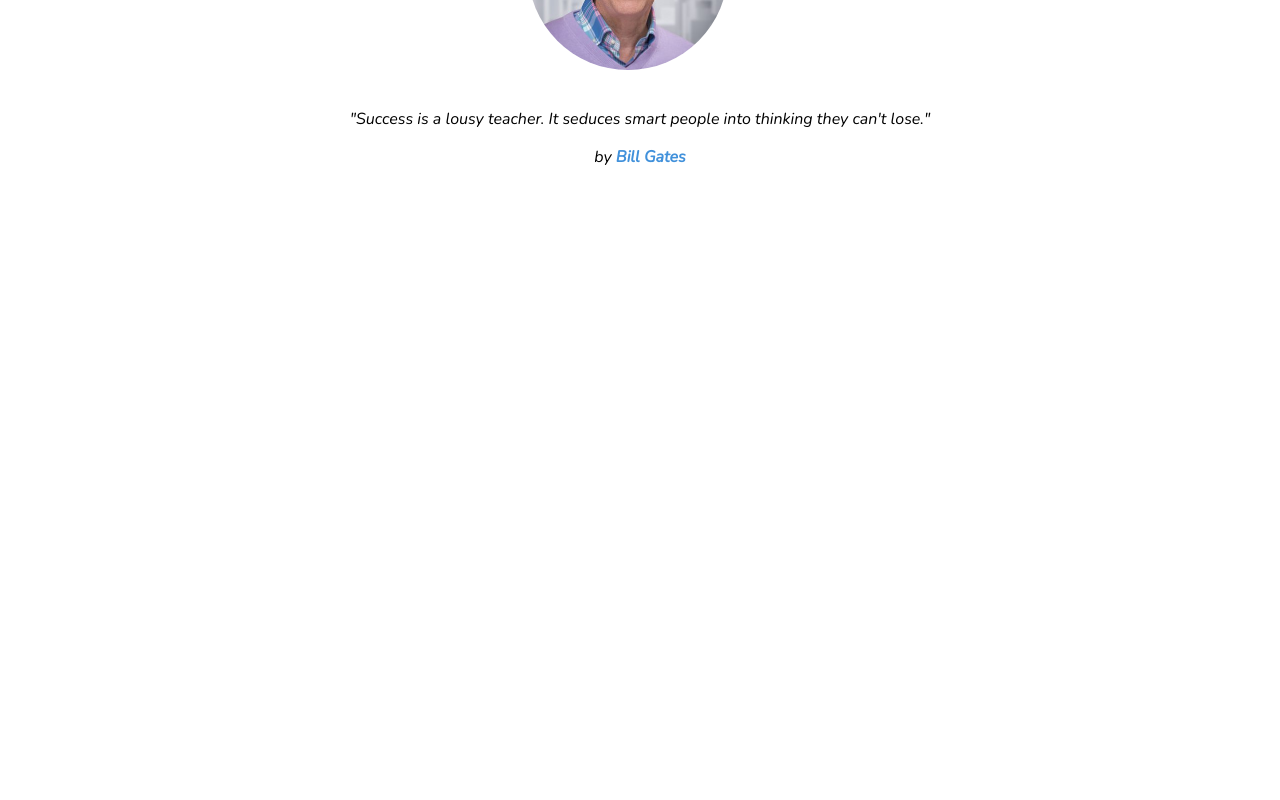
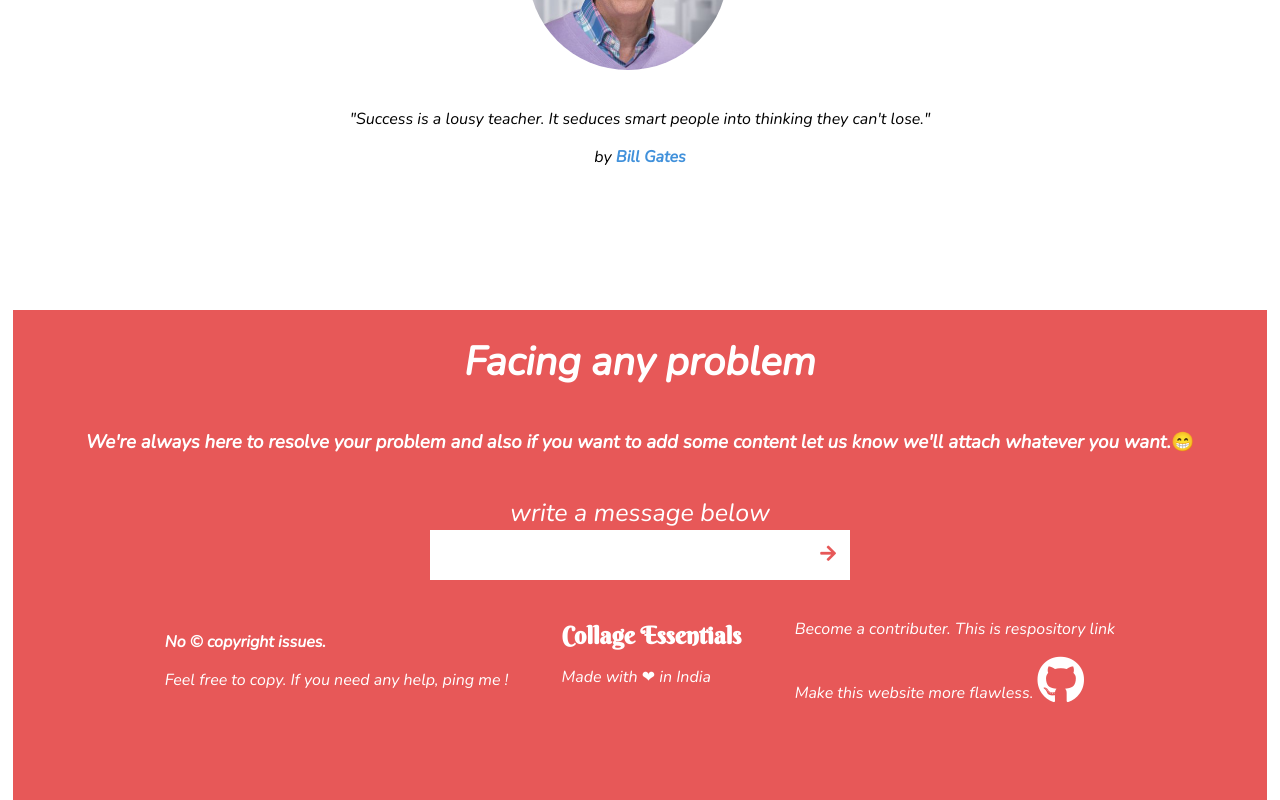
Before and after one commit to vinayaks0031/Collage-Essentials, a plain HTML site: page index.html in a window 1280 px wide. Shown: the part 1626-2426 px from the top of the page. Before the commit the page ends 1996 px from the top, so only its background shows below. Drawn offline with nearby package versions, Linux system fonts and the light colour scheme.

Commit message:
footer added

```diff
--- a/index.css
+++ b/css/index.css
@@ -43,7 +43,7 @@ i.fa-bars {
   height: 200px;
 }
 
-h1 {
+h1,h2 {
   margin: 0%;
   padding-top: 1%;
   /* font-family: "Bangers", cursive; */
@@ -122,7 +122,7 @@ i.fa-5x {
 }
 
 .slide {
-  height: 600px;
+  height: 500px;
   text-align: center;
 }
 
@@ -154,6 +154,75 @@ div.slider {
 .fa-2x {
   color: #91adbb;
 }
+
+.footer{
+  height: 490px;
+  background-color: #e75858;
+  margin: 2% 1% 0% 1%;
+  text-align: center;
+  color: white;
+}
+
+.fa-2x:hover{
+  color:#4191db;
+  transition: 1s ease;
+}
+
+.footer-heading{
+  font-size: 40px;
+  padding-top:2%;
+
+}
+
+.footer-content{
+  font-family: "Nunito", sans-serif;
+
+}
+
+.contect-us{
+  font-size: 25px;
+}
+
+.contect-us input[type="text"]{
+  width: 30%;
+  height: 50px;
+  border: none;
+  font-size: 18px;
+
+}
+
+
+.btnform{
+  height: 50px;
+  padding: 0px 14px;
+  cursor: pointer;
+  border: none;
+  font-size: 18px;
+  background-color: white;
+
+}
+
+.fa-1x{
+  color: #e75858;
+}
+
+.last{
+  margin: 0% 10%;
+  padding: auto;
+  text-align: left;
+  display:flex;
+}
+
+
+.last>div{
+  margin: auto;
+}
+
+.giticon{
+  color: white;
+}
+
+/*
 @media (max-width: 1000px) {
   .hadder {
     display: flex;
--- a/index.html
+++ b/index.html
@@ -1,7 +1,8 @@
 <!DOCTYPE html>
 <html lang="en">
+
 <head>
-    <link rel="stylesheet" href="index.css" />
+  <link rel="stylesheet" href="/css/index.css" />
   <link rel="preconnect" href="https://fonts.gstatic.com" />
   <!-- <link
       href="https://fonts.googleapis.com/css2?family=Bangers&display=swap"
@@ -9,20 +10,15 @@
     /> -->
   <link rel="stylesheet" href="/css/all.min.css" />
   <link rel="preconnect" href="https://fonts.gstatic.com" />
-    <link
-      href="https://fonts.googleapis.com/css2?family=Berkshire+Swash&display=swap"
-      rel="stylesheet"
-    />
-    <link
-      href="https://fonts.googleapis.com/css2?family=Nunito:ital,wght@1,300&display=swap"
-      rel="stylesheet"
-    />
+  <link href="https://fonts.googleapis.com/css2?family=Berkshire+Swash&display=swap" rel="stylesheet" />
+  <link href="https://fonts.googleapis.com/css2?family=Nunito:ital,wght@1,300&display=swap" rel="stylesheet" />
   <meta charset="UTF-8" />
   <meta http-equiv="X-UA-Compatible" content="IE=edge" />
   <meta name="viewport" content="width=device-width, initial-scale=1.0" />
   <link rel="shortcut icon" href="logo-images/logo.jpg" type="image/x-icon" />
   <title>College Essentials</title>
 </head>
+
 <body>
   <div class="hadder">
     <h1>College Essentials</h1>
@@ -44,55 +40,91 @@
   <div class="text">
     <img class="svg" src="logo-images/coding.svg" alt="">
     <p class="info">
-        College Essentials is a platform where you will find all the things related to your studies like Notes, Books, practice programs n questions, Past year exam
+      College Essentials is a platform where you will find all the things related to your studies like Notes, Books,
+      practice programs n questions, Past year exam
       papers, syllabus etc. <br /><br />
-        This website is also having an Algorithm Visualizer that help  you to
+      This website is also having an Algorithm Visualizer that help you to
       understand the algorithms and data structure. It gives you visual effect
       of all the algorithms n how they work. By seeing something it is more easy and better
       to grasp and learn. <br />
       code snippets are there that makes your learning better.
       <br><br>
-        This platform is more suitable for MCA and BCA students as all the material  required is already here so scroll down, pick whatever you want and Keep learning and shining.
+      This platform is more suitable for MCA and BCA students as all the material required is already here so scroll
+      down, pick whatever you want and Keep learning and shining.
     </p>
   </div>
   <div class="qots">
     <div>
-        <i  class="fas fa-laptop-code fa-5x"></i>
+      <i class="fas fa-laptop-code fa-5x"></i>
       <h5 style="text-transform: uppercase;">Algorithm Visualizer</h5>
-        <p class="inner-temp">Surely this <b class="bold">Visualizer</b> will give you a better understanding about <b class="bold">Algorithms</b>.</p>
+      <p class="inner-temp">Surely this <b class="bold">Visualizer</b> will give you a better understanding about <b
+          class="bold">Algorithms</b>.</p>
       <a class="Explore" href=""><b>Explore <i class="fas fa-caret-right"></i></b></a>
     </div>
     <div>
       <i class="fas fa-book fa-5x"></i>
       <h5>BOOKS HERE</h5>
-        <p class="inner-temp">You can find some of the finest <b class="bold">books</b> here to acquire in-depth knowledge of a particular topic.</p>
+      <p class="inner-temp">You can find some of the finest <b class="bold">books</b> here to acquire in-depth knowledge
+        of a particular topic.</p>
       <a class="Explore" href=""><b>Explore <i class="fas fa-caret-right"></i></b></a>
     </div>
     <div>
       <i class="fas fa-copy fa-5x"></i>
       <h5>NOTES HERE</h5>
-        <p class="inner-temp">Here you can Just go through the <b class="bold">notes</b> of topper students and learn something extra.</p>
+      <p class="inner-temp">Here you can Just go through the <b class="bold">notes</b> of topper students and learn
+        something extra.</p>
       <a class="Explore" href=""><b>Explore <i class="fas fa-caret-right"></i></b></a>
     </div>
     <div>
       <i class="fas fa-clipboard fa-5x"></i>
       <h5>EXAM PAPERS</h5>
-        <p class="inner-temp">Last year's <b class="bold">exam papers</b> to prepare and test your ability beforehand.</p><br>
+      <p class="inner-temp">Last year's <b class="bold">exam papers</b> to prepare and test your ability beforehand.</p>
+      <br>
       <a class="Explore" href=""><b>Explore <i class="fas fa-caret-right"></i></b></a>
     </div>
   </div>
   <br><br>
   <div class="slide">
+    <div class="trans">
       <h1 style="font-family: Nunito, sans-serif;">Inspiring Quotes.</h1><br><br>
       <div class="slider">
-        <button class="btn" id="lbtn" onclick="leftslide()"><i style="display: none;" class="fas fa-arrow-right fa-2x"></i></button>
+        <button class="btn" id="lbtn" onclick="leftslide()"><i style="display: none;"
+            class="fas fa-arrow-right fa-2x"></i></button>
         <img src="logo-images/billgate.jpg" class="img-slide">
         <button id="rbtn" class="btn" onclick="rightslide()"><i class="fas fa-arrow-right fa-2x"></i></button>
       </div><br>
-      <p >  "Success is a lousy teacher. It seduces smart people into
+      <p> "Success is a lousy teacher. It seduces smart people into
         thinking they can't lose." </p>
-        <p>by  <b class="bold">Bill Gates</b></p>
+      <p>by <b class="bold">Bill Gates</b></p>
     </div>
-    <script src="app.js"></script>
+  </div>
+  <div class="footer">
+    <p class="footer-content footer-heading"><b>Facing any problem</b></p>
+    <h3 class="footer-content">We're always here to resolve your problem and also if you want to add some content let us
+      know we'll attach whatever you want.😁</h3><br>
+    <form class="contect-us">
+      <label for="query">write a message below</label><br>
+      <input type="text" name="query" id="formquery"><button type="submit" class="btnform"><i
+          class="fas fa-arrow-right fa-1x"></i></button>
+    </form>
+    <br>
+    <div class="last">
+      <div>
+        <p><b>No © copyright issues.</b></p>
+        <p>Feel free to copy. If you need any help, ping me !</p>
+      </div>
+      <div>
+        <h2>Collage Essentials</h2>
+        <p>Made with ❤ in India</p>
+      </div>
+      <div>
+        <p>Become a contributer. This is respository link </p>
+        <p>Make this website more flawless. <a href="https://github.com/vinayaks0031/Collage-Essentials" class="giticon"
+            target="_blank" rel="noopener noreferrer"><i class="fab fa-github fa-3x"></i></a></p>
+      </div>
+    </div>
+  </div>
+  <script src="/js/app.js"></script>
 </body>
+
 </html>
--- a/app.js
+++ b/js/app.js
@@ -20,7 +20,8 @@ let i = 0;
 function rightslide() {
   i++;
   if (i == 3) {
-    let html = ` <h1 style="font-family: Nunito, sans-serif;">Inspiring Quotes.</h1><br><br>
+    let html = ` <div class="trans">
+        <h1 style="font-family: Nunito, sans-serif;">Inspiring Quotes.</h1><br><br>
         <div class="slider">
         <button class="btn" id="lbtn" onclick="leftslide()"><i class="fas fa-arrow-left fa-2x"></i></button>
         <img src="${img[i]}" class="img-slide">
@@ -28,17 +29,20 @@ function rightslide() {
         </button>
         </div><br>
         <p> "${quote[i]}" </p>
-        <p>by  <b class="bold">${name[i]}</b></p>`;
+        <p>by  <b class="bold">${name[i]}</b></p>
+        </div>`;
     div.innerHTML = html;
   } else {
-    let html = ` <h1 style="font-family: Nunito, sans-serif;">Inspiring Quotes.</h1><br><br>
+    let html = ` <div class="trans">
+    <h1 style="font-family: Nunito, sans-serif;">Inspiring Quotes.</h1><br><br>
     <div class="slider">
     <button class="btn" id="lbtn" onclick="leftslide()"><i class="fas fa-arrow-left fa-2x"></i></button>
     <img src="${img[i]}" class="img-slide">
     <button id="rbtn" class="btn" onclick="rightslide()"><i class="fas fa-arrow-right fa-2x"></i></button>
     </div><br>
     <p> "${quote[i]}" </p>
-    <p>by  <b class="bold">${name[i]}</b></p>`;
+    <p>by  <b class="bold">${name[i]}</b></p>
+    </div>`;
     div.innerHTML = html;
   }
   console.log(i);
@@ -48,7 +52,8 @@ function leftslide() {
   i--;
   if (i == 0) {
     console.log(i);
-    let html = ` <h1 style="font-family: Nunito, sans-serif;">Inspiring Quotes.</h1><br><br>
+    let html = ` <div class="trans">
+        <h1 style="font-family: Nunito, sans-serif;">Inspiring Quotes.</h1><br><br>
         <div class="slider">
         <button class="btn" id="lbtn" onclick="leftslide()"><i style="display: none;" class="fas fa-arrow-right fa-2x"></i>
         </button>
@@ -56,17 +61,20 @@ function leftslide() {
         <button id="rbtn" class="btn" onclick="rightslide()"><i class="fas fa-arrow-right fa-2x"></i></button>
         </div><br>
         <p> "${quote[i]}" </p>
-        <p>by  <b class="bold">${name[i]}</b></p>`;
+        <p>by  <b class="bold">${name[i]}</b></p>
+        </div>`;
     div.innerHTML = html;
   } else {
-    let html = ` <h1 style="font-family: Nunito, sans-serif;">Inspiring Quotes.</h1><br><br>
+    let html = `<div class="trans">
+    <h1 style="font-family: Nunito, sans-serif;">Inspiring Quotes.</h1><br><br>
     <div class="slider">
     <button class="btn" id="lbtn" onclick="leftslide()"><i class="fas fa-arrow-left fa-2x"></i></button>
     <img src="${img[i]}" class="img-slide">
     <button id="rbtn" class="btn" onclick="rightslide()"><i class="fas fa-arrow-right fa-2x"></i></button>
     </div><br>
     <p> "${quote[i]}" </p>
-    <p>by  <b class="bold">${name[i]}</b></p>`;
+    <p>by  <b class="bold">${name[i]}</b></p>
+    </div>`;
     div.innerHTML = html;
   }
 }
```
Lines whose indentation alone changed are shown as unchanged.
